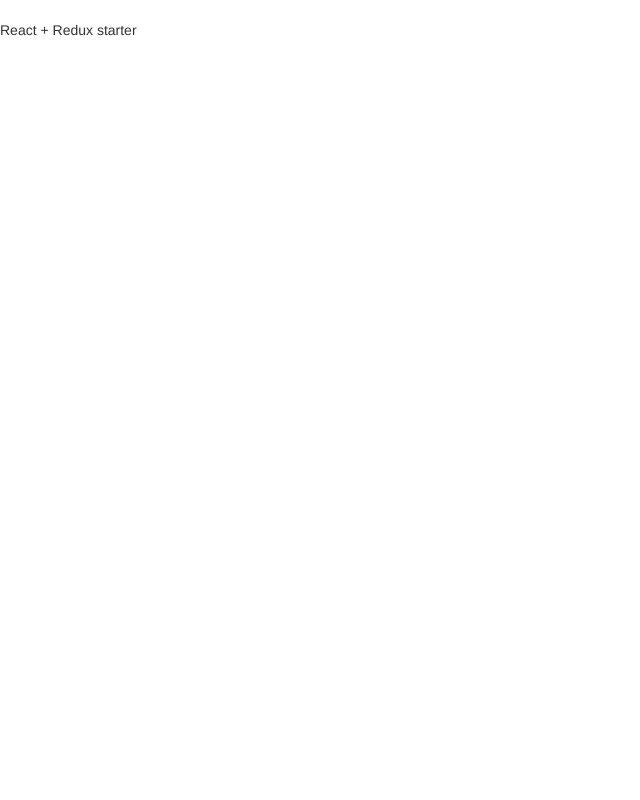
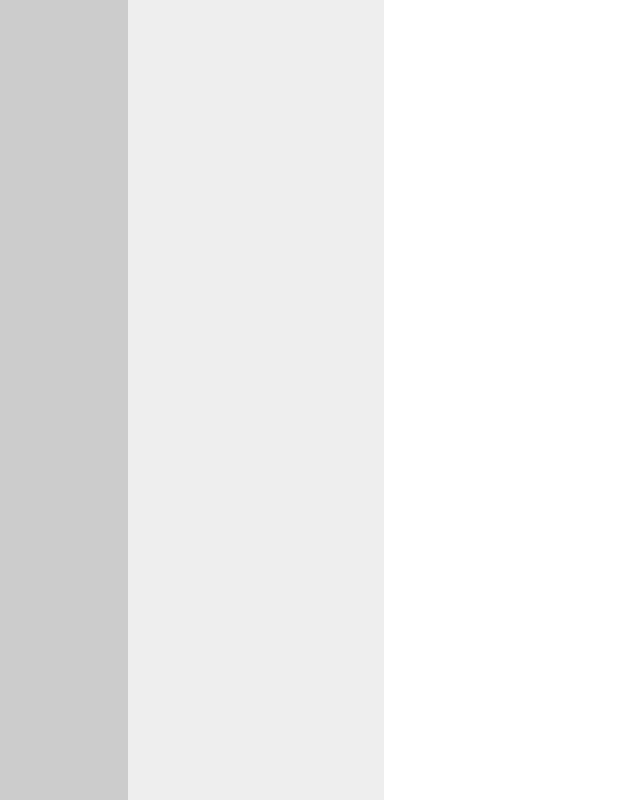
Before and after one commit to RyanofWoods/chat-redux, a React app: page / in a window 1280 px wide. Shown: the whole page, without its empty margins (0-640 px from the left). Built offline with nearby package versions, Linux system fonts and the light colour scheme.

Commit message:
create app skeleton with base css

```diff
--- a/assets/stylesheets/application.scss
+++ b/assets/stylesheets/application.scss
@@ -1,7 +1,22 @@
 body {
   font-family: Helvetica;
+  color: white;
+  background-color: #fff;
 }
 .app {
-  margin-top: 20px;
-  margin-bottom: 20px;
+  display: flex;
+  height: 100vh;
+
+  .nav-bar {
+    width: 10%;
+    background-color: #ccc;
+  }
+  .channel-list {
+    width: 20%;
+    background-color: #eee;
+  }
+  .message-list {
+    width: 70%;
+    background-color: #fff;
+  }
 }
--- a/src/components/app.jsx
+++ b/src/components/app.jsx
@@ -1,9 +1,13 @@
 import React from 'react';
+import ChannelList from '../containers/channel_list';
+import MessageList from '../containers/message_list';
 
 const App = () => {
   return (
     <div className="app">
-      <p>React + Redux starter</p>
+      <div className="nav-bar" />
+      <ChannelList />
+      <MessageList />
     </div>
   );
 };
--- /dev/null
+++ b/src/containers/channel_list.jsx
@@ -0,0 +1,12 @@
+/* eslint-disable react/prefer-stateless-function */
+import React, { Component } from 'react';
+
+class ChannelList extends Component {
+  render () {
+    return (
+      <div className="channel-list" />
+    );
+  }
+}
+
+export default ChannelList;
--- /dev/null
+++ b/src/containers/message_list.jsx
@@ -0,0 +1,12 @@
+/* eslint-disable react/prefer-stateless-function */
+import React, { Component } from 'react';
+
+class MessageList extends Component {
+  render() {
+    return (
+      <div className="message-list" />
+    );
+  }
+}
+
+export default MessageList;
```
Also changed, not shown: 2 other files (tests, documents, lock files or other folders).
